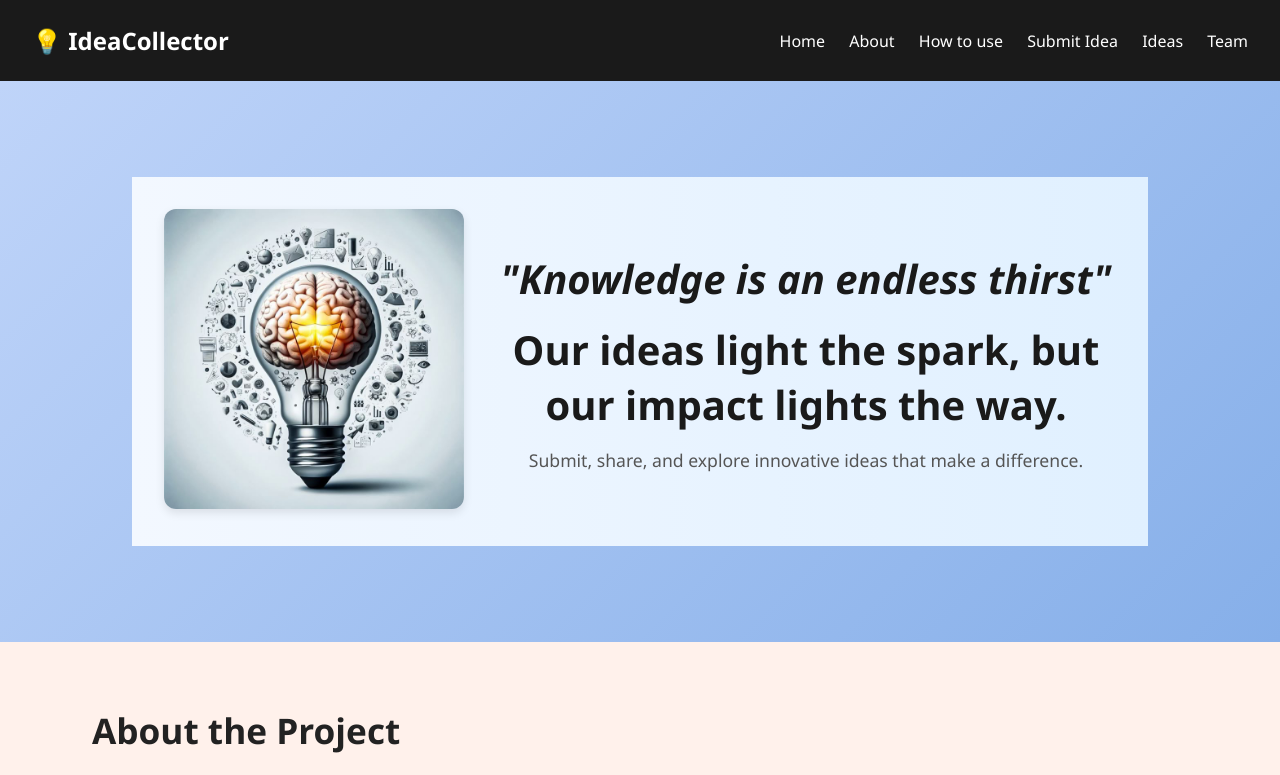
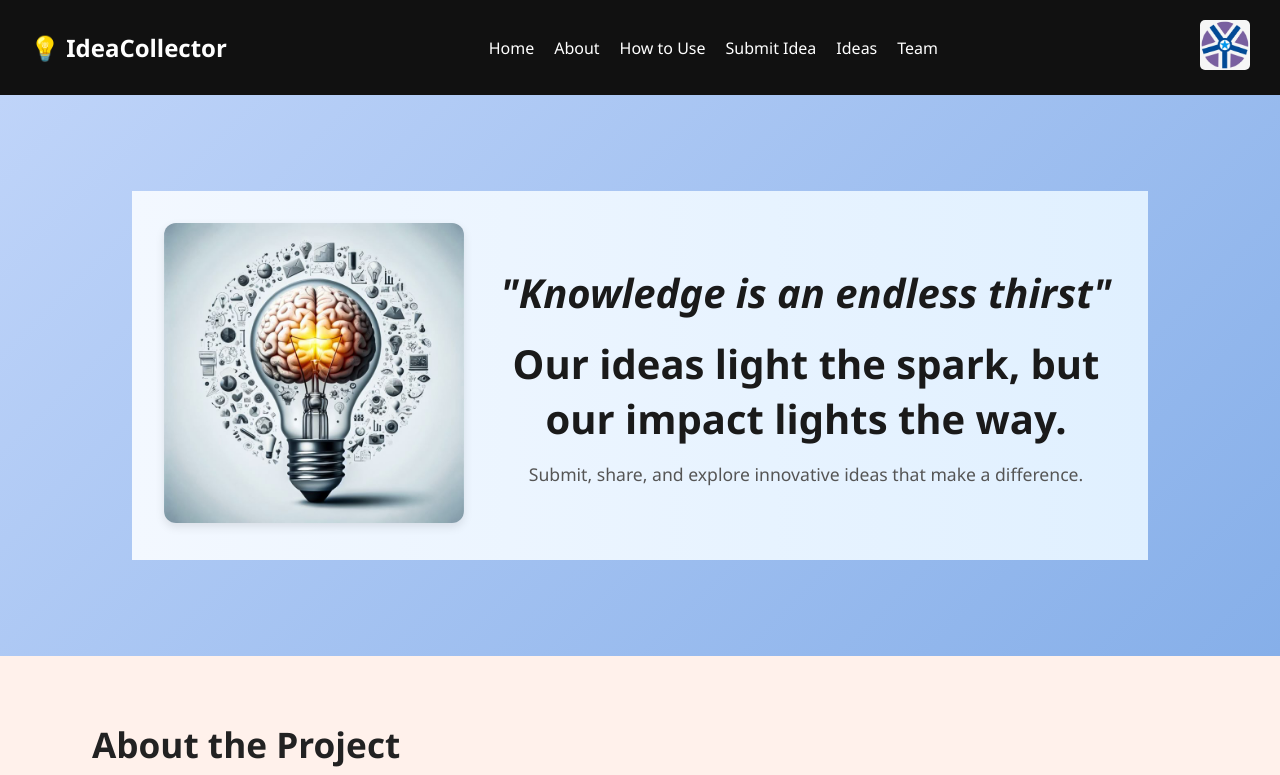
Before and after one commit to shehanaz14/ideas, a website: page index.html in a window 1280 px wide. Shown: the top 775 px of the page. Drawn offline with nearby package versions, Linux system fonts and the light colour scheme; no server answers.

Commit message:
Added vignan logo to navbar

```diff
--- a/index.html
+++ b/index.html
@@ -14,18 +14,24 @@
 </head>
 <body>
 
-  <header class="navbar">
+  <nav class="navbar">
     <div class="logo">💡 IdeaCollector</div>
-    <nav>
-      <a href="#home">Home</a>
-      <a href="#about">About</a>
-      <a href="#howtouse">How to use</a>
-      <a href="#submit">Submit Idea</a>
-      <a href="#ideas">Ideas</a>
-      <a href="#team">Team</a>
 
-    </nav>
-  </header>
+    <ul class="nav-links">
+      <li><a href="#home">Home</a></li>
+      <li><a href="#about">About</a></li>
+      <li><a href="#how">How to Use</a></li>
+      <li><a href="#submit">Submit Idea</a></li>
+      <li><a href="#ideas">Ideas</a></li>
+      <li><a href="#team">Team</a></li>
+    </ul>
+
+    <!-- Vignan Logo on the right -->
+    <div class="nav-logo">
+      <img src="vignan logo.png" alt="Vignan Logo">
+    </div>
+  </nav>
+
 
 
   <div class="hero" id="home" data-aos="fade-up">
--- a/styles.css
+++ b/styles.css
@@ -11,7 +11,7 @@
     scroll-behavior: smooth;
   }
 
-  /* Navbar */
+
   .navbar {
     display: flex;
     justify-content: space-between;
@@ -39,6 +39,11 @@
   .navbar nav a:hover {
     color: #ffcc00;
   }
+  .nav-logo img {
+    height: 40px; /* Adjust as needed */
+    width: auto;
+    border-radius: 5px;
+  }
   @media (max-width: 768px) {
     .navbar {
       flex-direction: column;
@@ -52,7 +57,7 @@
     }
   }
 
-  /* Sections */
+
   section {
     padding: 4rem 2rem;
     max-width: 900px;
@@ -82,7 +87,7 @@
     margin-bottom: 1rem;
   }
 
-  /* Submit Form */
+
   #ideaForm {
     display: flex;
     flex-direction: column;
@@ -111,7 +116,7 @@
     background: #005fd1;
   }
 
-  /* Ideas List */
+
   #ideasList {
     margin-top: 1rem;
   }
@@ -423,3 +428,29 @@
   font-size: 0.9rem;
   color: #777;
 }
+.navbar {
+  display: flex;
+  justify-content: space-between;
+  align-items: center;
+  padding: 20px 30px;
+  background-color: #111; /* Or your preferred navbar color */
+  color: white;
+}
+
+.nav-links {
+  display: flex;
+  gap: 20px;
+  list-style: none;
+}
+
+.nav-links li a {
+  color: white;
+  text-decoration: none;
+  font-weight: 500;
+}
+
+.nav-logo img {
+  height: 50px; /* Adjust as needed */
+  width: auto;
+  border-radius: 5px;
+}
```
Also changed, not shown: vignan logo.png (added).
